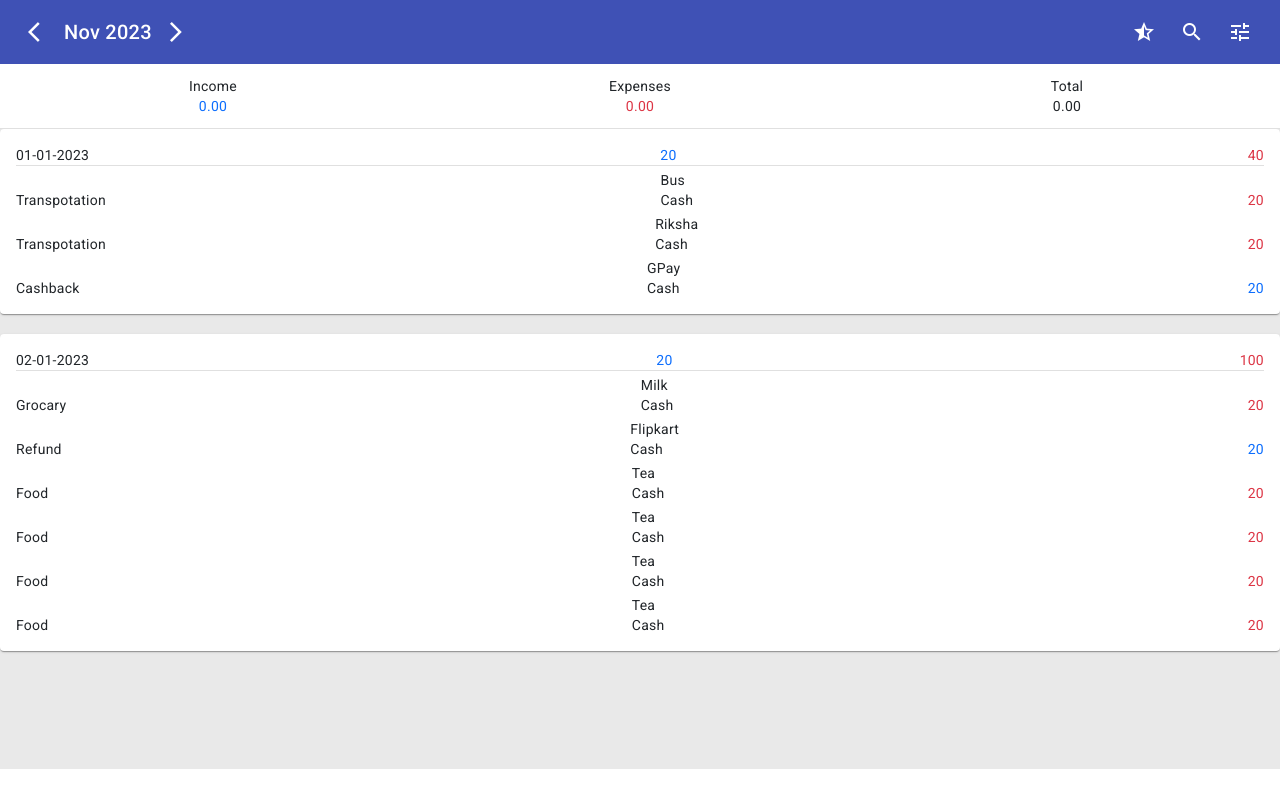
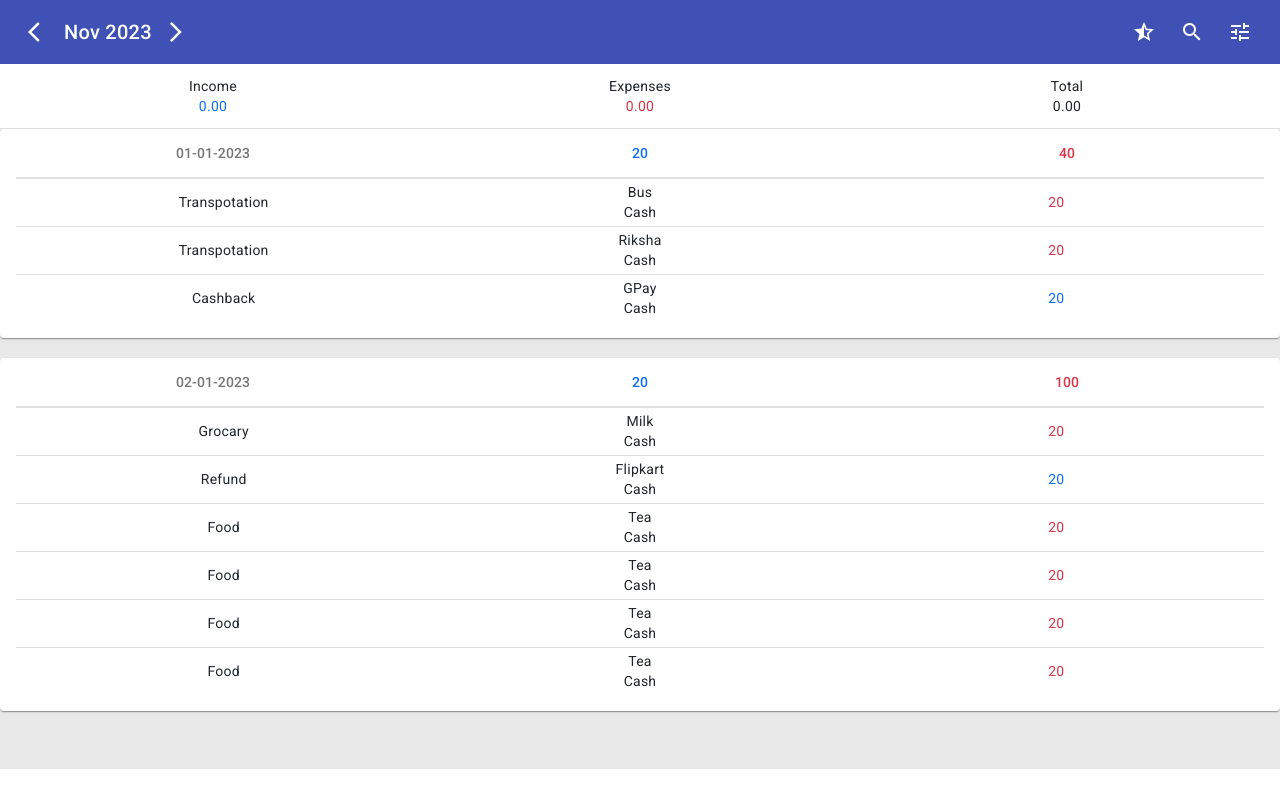
Before and after one commit to vinayak-more/expense-manager, an Angular app: page / in a window 1280 px wide. Built offline with nearby package versions, Linux system fonts and the light colour scheme.

Commit message:
css layout changes

```diff
--- a/src/app/transactions/transaction-item-summary/transaction-item-summary.component.html
+++ b/src/app/transactions/transaction-item-summary/transaction-item-summary.component.html
@@ -1,5 +1,11 @@
-<div class="d-flex flex-row justify-content-between">
-    <div>{{ date }}</div>
-    <div class="text-primary">{{ credits }}</div>
-    <div class="text-danger">{{ debits }}</div>
-</div>
+<mat-grid-list cols="3" rowHeight="3rem">
+    <mat-grid-tile>
+        {{ date }}
+    </mat-grid-tile>
+    <mat-grid-tile>
+        <div class="text-primary">{{ credits }}</div>
+    </mat-grid-tile>
+    <mat-grid-tile>
+        <div class="text-danger">{{ debits }}</div>
+    </mat-grid-tile>
+</mat-grid-list>
--- a/src/app/transactions/transaction-item-summary/transaction-item-summary.component.ts
+++ b/src/app/transactions/transaction-item-summary/transaction-item-summary.component.ts
@@ -1,10 +1,11 @@
 import { Component, Input, OnInit } from '@angular/core';
 import { Transaction, TransactionType } from '../../model/transaction.model';
+import { MatGridListModule } from '@angular/material/grid-list';
 
 @Component({
   selector: 'app-transaction-item-summary',
   standalone: true,
-  imports: [],
+  imports: [ MatGridListModule],
   templateUrl: './transaction-item-summary.component.html',
   styleUrl: './transaction-item-summary.component.scss'
 })
--- a/src/app/transactions/transaction-item/transaction-item.component.html
+++ b/src/app/transactions/transaction-item/transaction-item.component.html
@@ -1,19 +1,28 @@
 <mat-card>
+    <mat-card-subtitle>
+        <app-transaction-item-summary [date]="transactionDate"
+            [transactions]="transactions"></app-transaction-item-summary>
+    </mat-card-subtitle>
     <mat-card-content>
-        <app-transaction-item-summary
-        [date]="transactionDate"
-        [transactions]="transactions"
-        ></app-transaction-item-summary>
         <mat-divider></mat-divider>
         <div *ngFor="let transaction of transactions">
-            <div class="d-flex flex-row justify-content-between mt-1">
-                <div class="mt-auto">{{ transaction.category}}</div>
-                <div class="mt-auto">
-                    <div>{{transaction.note}}</div>
-                    <div>{{transaction.account}}</div>
-                </div>
-                <div class="mt-auto" [ngClass]="{'text-danger': transaction.transactionType === 1, 'text-primary': transaction.transactionType === 2}">{{transaction.amount}}</div>
-            </div>
+            <mat-grid-list cols="3" rowHeight="3rem">
+                <mat-grid-tile>
+                    {{ transaction.category}}
+                </mat-grid-tile>
+                <mat-grid-tile>
+                    <div class="d-flex flex-column align-items-center">
+                        <div>{{transaction.note}}</div>
+                        <div>{{transaction.account}}</div>
+                    </div>
+                </mat-grid-tile>
+                <mat-grid-tile>
+                    <div
+                        [ngClass]="{'text-danger': transaction.transactionType === 1, 'text-primary': transaction.transactionType === 2}">
+                        {{transaction.amount}}</div>
+                </mat-grid-tile>
+                <mat-divider></mat-divider>
+            </mat-grid-list>
         </div>
     </mat-card-content>
     <!-- <mat-card-actions>
--- a/src/app/transactions/transaction-item/transaction-item.component.ts
+++ b/src/app/transactions/transaction-item/transaction-item.component.ts
@@ -4,6 +4,7 @@ import { MatDividerModule } from '@angular/material/divider';
 import { Transaction } from '../../model/transaction.model';
 import { TransactionItemSummaryComponent } from '../transaction-item-summary/transaction-item-summary.component';
 import { NgClass, NgFor } from '@angular/common';
+import { MatGridListModule } from '@angular/material/grid-list';
 
 @Component({
   selector: 'app-transaction-item',
@@ -14,6 +15,7 @@ import { NgClass, NgFor } from '@angular/common';
     TransactionItemSummaryComponent,
     MatCardModule,
     MatDividerModule,
+    MatGridListModule,
   ],
   templateUrl: './transaction-item.component.html',
   styleUrl: './transaction-item.component.scss'
```
